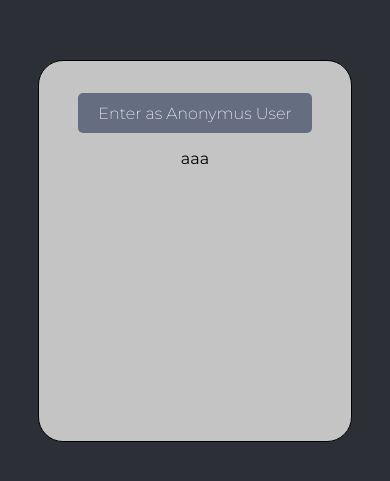
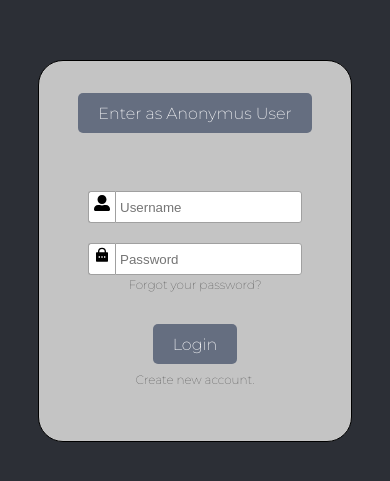
Before and after one commit to Andre-Sacilotti/react-realtime-chat, a React (Create React App) app: page / in a window 390 px wide. Shown: the part 171-652 px from the top of the page. Built offline with nearby package versions, Linux system fonts and the light colour scheme.

Commit message:
Finalização mobile first da tela de login

```diff
--- a/package.json
+++ b/package.json
@@ -8,6 +8,7 @@
     "@testing-library/user-event": "^12.1.10",
     "react": "^17.0.1",
     "react-dom": "^17.0.1",
+    "react-icons": "^4.1.0",
     "react-redux": "^7.2.2",
     "react-scripts": "4.0.1",
     "redux": "^4.0.5",
--- a/src/components/CustomInput/CustomInput.js
+++ b/src/components/CustomInput/CustomInput.js
@@ -1,11 +1,59 @@
 import React from 'react';
 import styled from 'styled-components';
 
-const CustomInput = () => {
+import {FaUserAlt} from "react-icons/fa"
+
+const Input = styled.input`
+  border: 1px solid #A0A0A0;
+  height: 28px;
+  border-radius: 3px;
+  border-bottom-left-radius: 0px;
+  border-top-left-radius: 0px;
+  padding-left: 4px;
+  padding-right: 4px;
+
+
+`
+
+
+const InputDiv = styled.div`
+  display: inline-flex;
+  height: 100%;
+
+  padding-top: 10px;
+  padding-bottom: 10px;
+
+`
+
+const InputIconDiv = styled.div`
+
+  background-color: #FFFFFF;
+
+  border-bottom-left-radius: 3px;
+  border-top-left-radius: 3px;
+  border: 1px solid #A0A0A0;
+  border-right: 0px;
+
+  justify-content: center;
+  text-align: center;
+  vertical-align: middle;
+
+  padding-left: 5px;
+  padding-right: 5px;
+`
+
+const CustomInput = (props) => {
 
     return (
         <div>
-            a
+            <InputDiv>
+                <InputIconDiv>
+                    {props.icon}
+                </InputIconDiv>
+
+                <Input placeholder={props.children}/>
+            </InputDiv>
+
         </div>
     )
 }
--- a/src/components/LoginBox/LoginBox.js
+++ b/src/components/LoginBox/LoginBox.js
@@ -2,6 +2,9 @@ import React from 'react'
 import styled from "styled-components"
 
 import CustomButton from "../CustomButton/CustomButton";
+import CustomInput from "../CustomInput/CustomInput";
+import {FaUserAlt} from "react-icons/fa";
+import {RiLockPasswordFill} from "react-icons/ri"
 
 const LoginBoxDiv = styled.div`
   border: 1px solid black;
@@ -11,9 +14,40 @@ const LoginBoxDiv = styled.div`
   background-color: #C4C4C4;
 `
 
+const ForgetPassDiv = styled.div`
+  font-weight: 100;
+  font-size: 12px;
+  margin-top: -8px;
+`
+
+
 const AnonymBtnDiv = styled.div`
   padding-top: 32px;
   padding-bottom: 16px
+`
+
+const LoginBtnDiv = styled.div`
+  padding-top: 16px;
+  padding-bottom: 16px
+`
+
+const FormsDiv = styled.div`
+  padding-top: 32px;
+  padding-bottom: 16px
+`
+
+const Logina = styled.a`
+  text-decoration: none;
+
+  &:active, &:visited {
+    text-decoration: none;
+    color: #323232;
+  }
+
+  &:hover {
+    color: black;
+  }
+
 `
 
 const LoginBox = () => {
@@ -23,7 +57,28 @@ const LoginBox = () => {
                 <AnonymBtnDiv>
                     <CustomButton dark={false}>Enter as Anonymus User</CustomButton>
                 </AnonymBtnDiv>
-                aaa
+
+                <FormsDiv>
+                    <CustomInput
+                    icon={<FaUserAlt style={{verticalAlign: 'bottom'}} />}
+                    >Username</CustomInput>
+
+                    <CustomInput
+                        icon={<RiLockPasswordFill style={{verticalAlign: 'bottom'}} />}
+                    >Password</CustomInput>
+
+                    <Logina href={""}>
+                        <ForgetPassDiv>Forgot your password?</ForgetPassDiv>
+                    </Logina>
+                </FormsDiv>
+
+                <LoginBtnDiv>
+
+                    <CustomButton dark={false}>Login</CustomButton>
+                </LoginBtnDiv>
+                <Logina href={""}>
+                    <ForgetPassDiv>Create new account.</ForgetPassDiv>
+                </Logina>
             </LoginBoxDiv>
     )
 }
```
Also changed, not shown: 2 other files (tests, documents, lock files or other folders).
